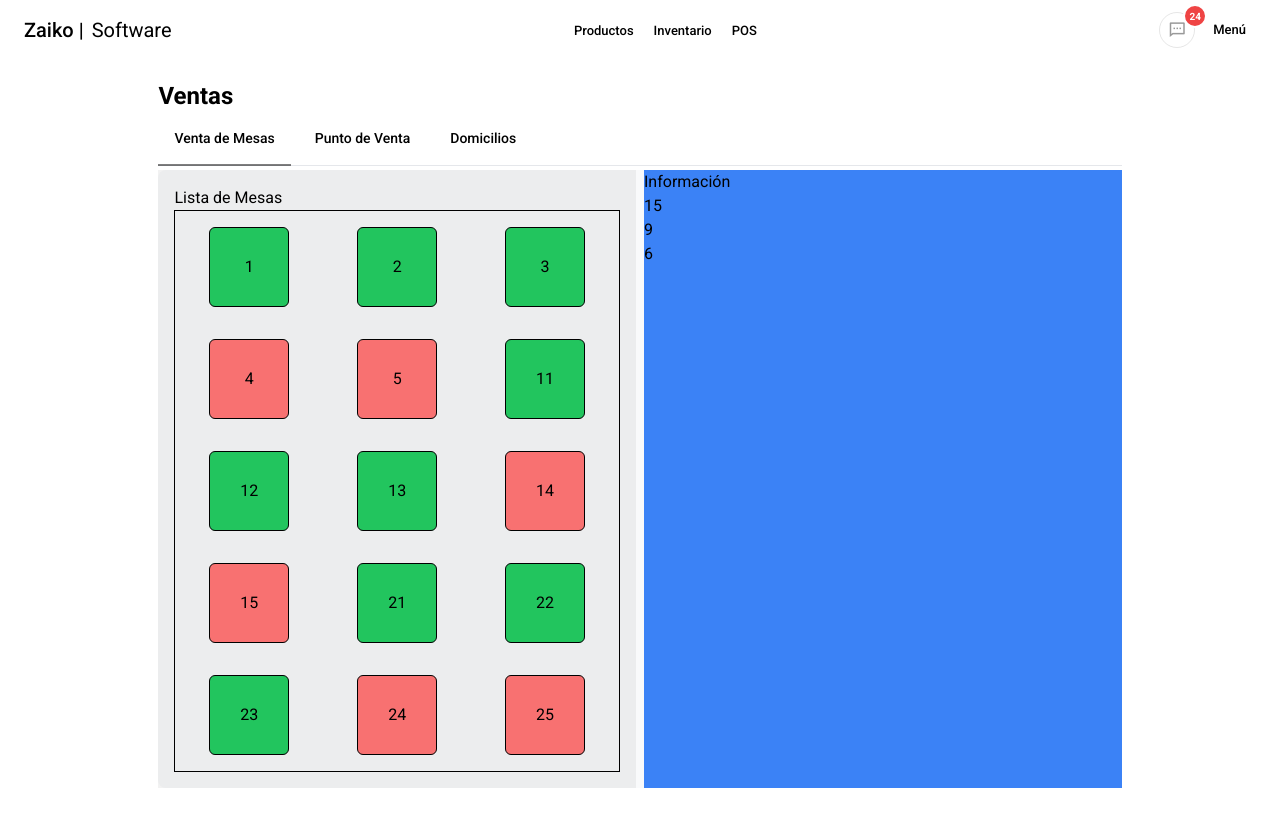
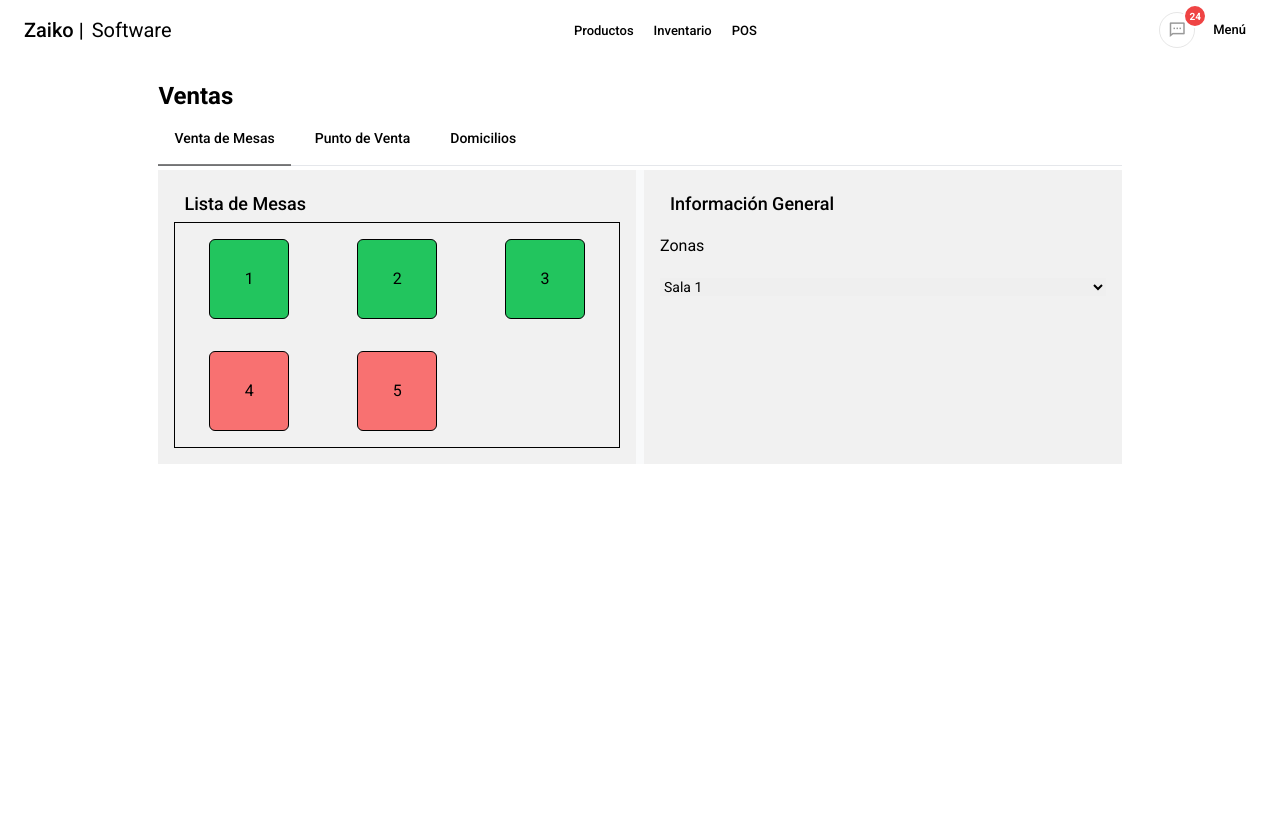
Before and after one commit to dejeloper/zaiko-app, a Next.js app: page /sales in a window 1280 px wide. Shown: the top 826 px of the page. After the commit the page ends 800 px from the top, so only its background shows below. Built offline with nearby package versions, Linux system fonts and the light colour scheme.

Commit message:
Add zones to tables and styles

```diff
--- a/src/components/sales/Tables.tsx
+++ b/src/components/sales/Tables.tsx
@@ -1,5 +1,24 @@
 import { useEffect, useState } from "react"
 import { SalesTableList } from "../SalesTable/SalesTableList"
+
+const listZones = [
+  {
+    id: 0,
+    name: 'Todas',
+  },
+  {
+    id: 1,
+    name: 'Sala 1',
+  },
+  {
+    id: 2,
+    name: 'Sala 2',
+  },
+  {
+    id: 3,
+    name: 'Sala Exterior',
+  },
+]
 
 const listTables = [
   {
@@ -96,6 +115,7 @@ const listTables = [
 
 export const Tables = () => {
   const [textInformation, setTextInformation] = useState("")
+  const [zoneCurrent, setZoneCurrent] = useState("Sala 1")
   let countTable = 0;
   let countTableEnabled = 0;
   let countTableDisabled = 0;
@@ -110,18 +130,26 @@ export const Tables = () => {
     })
   }
 
+  // const changeZone = (event) => {
+  //   debugger
+  //   const values = event.target.value;
+  //   console.log(values);
+  //   // setZoneCurrent()
+  // }
+
   conteo();
 
   return (
     <div className='grid xxs:grid-cols-1 xs:grid-cols-2 gap-2'>
-      <div className="bg-black/5">
+      <div className="bg-[#f1f1f1]">
         {/* <SalesTableList /> */}
         <div className="p-4">
-          <h4>Lista de Mesas</h4>
+          <h4 className="tab-content-title">Lista de Mesas</h4>
           <div className="grid xxs:grid-cols-2 md:grid-cols-3 justify-center text-center border border-black">
             {
               listTables.map((t) => {
-
+                debugger
+                if (t.zone === zoneCurrent || zoneCurrent === "Todas") {
                   return (
                     // <SalesTable key={t.id} id={t.id} />
                     <div className="m-4" key={t.id}>
@@ -138,41 +166,28 @@ export const Tables = () => {
                       }
                     </div>
                   )
+                }
               })
             }
           </div>
         </div>
       </div>
-      <div className="bg-blue-500">
-        <h4>Información</h4>
+      <div className="bg-[#f1f1f1] ">
+        <div className="p-4">
+          <h4 className="tab-content-title">Información General</h4>
+          <section className="tab-content-body">
+            <h3 className="tab-content-subtitle">Zonas</h3>
+            <select className="my-4" onChange={e => setZoneCurrent(e.target.value)} defaultValue={zoneCurrent} >
               {
-          textInformation &&
-          <p>
-            {
-              textInformation
+                listZones.map((zone) => {
+                  return (
+                    <option value={zone.name} key={zone.id}  >{zone.name}</option>
+                  )
+                })
               }
-          </p>
-        }
-        {
-          countTable &&
-          <>
-            <p>
-              {
-                countTable.toString()
-              }
-            </p>
-            <p>
-              {
-                countTableEnabled.toString()
-              }
-            </p>
-            <p>
-              {
-                countTableDisabled.toString()
-              }
-            </p>
-          </>
-        }
+            </select>
+          </section>
+        </div>
       </div>
     </div>
   )
--- a/src/styles/globals.css
+++ b/src/styles/globals.css
@@ -40,4 +40,13 @@
   .tab-content {
     @apply rounded-lg bg-gray-50;
   }
+  .tab-content-title {
+    @apply px-2.5 py-1 text-lg font-medium;
+  }
+  .tab-content-subtitle {
+    @apply py-1 text-base font-normal;
+  }
+  .tab-content-body {
+    @apply py-2 text-sm font-normal flex flex-col;
+  }
 }
```
Lines whose indentation alone changed are shown as unchanged.
